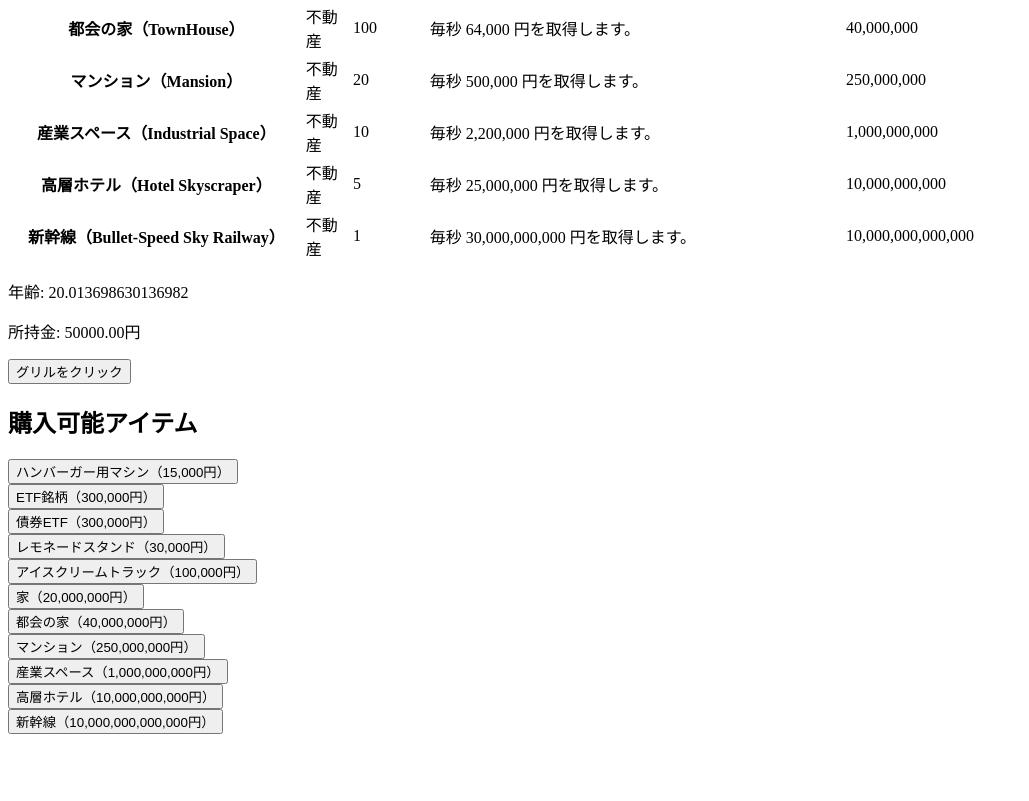
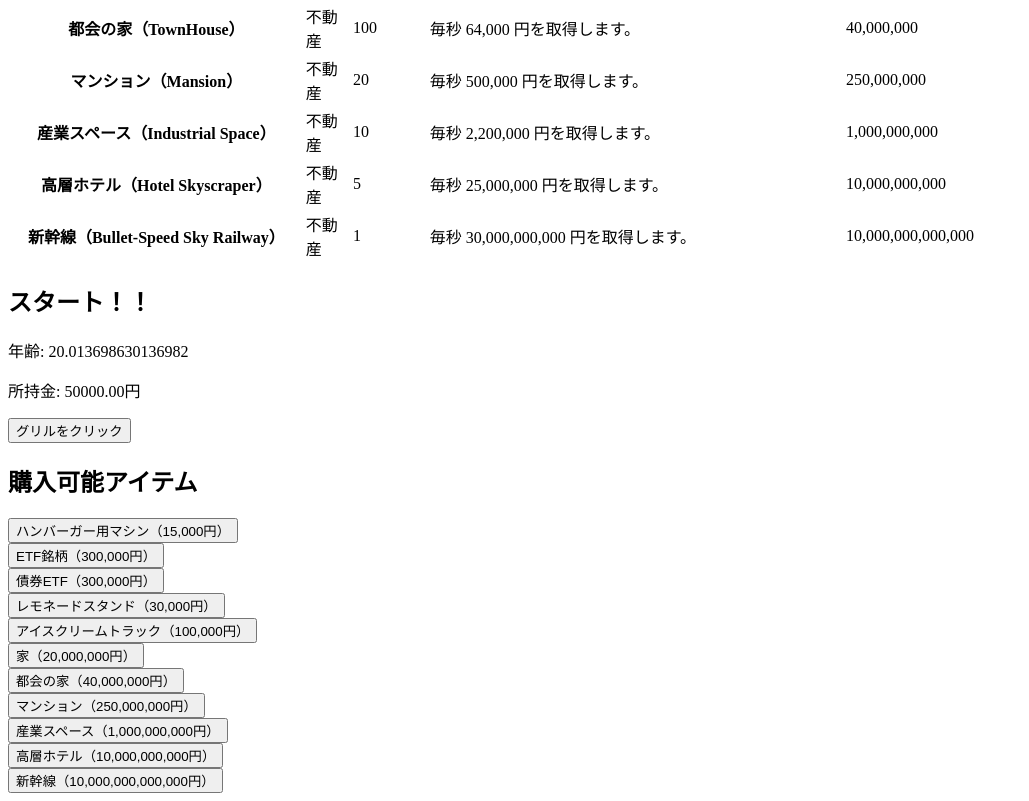
Before and after one commit to Enishiii/click-empire-game, a plain HTML site: page index.html in a window 1280 px wide. Shown: the part 679-1480 px from the top of the page, without its empty margins (0-1029 px from the left). Before the commit the page ends 1421 px from the top, so only its background shows below. Drawn offline with Linux system fonts and the light colour scheme.

Commit message:
スタートを追加

```diff
--- a/index.html
+++ b/index.html
@@ -112,7 +112,7 @@
         </table>
     </div>
 
-
+    <h2>スタート！！</h2>
 
     <p>年齢: <span id="age">20</span></p>
     <p>所持金: <span id="money">50000</span>円</p>
```
